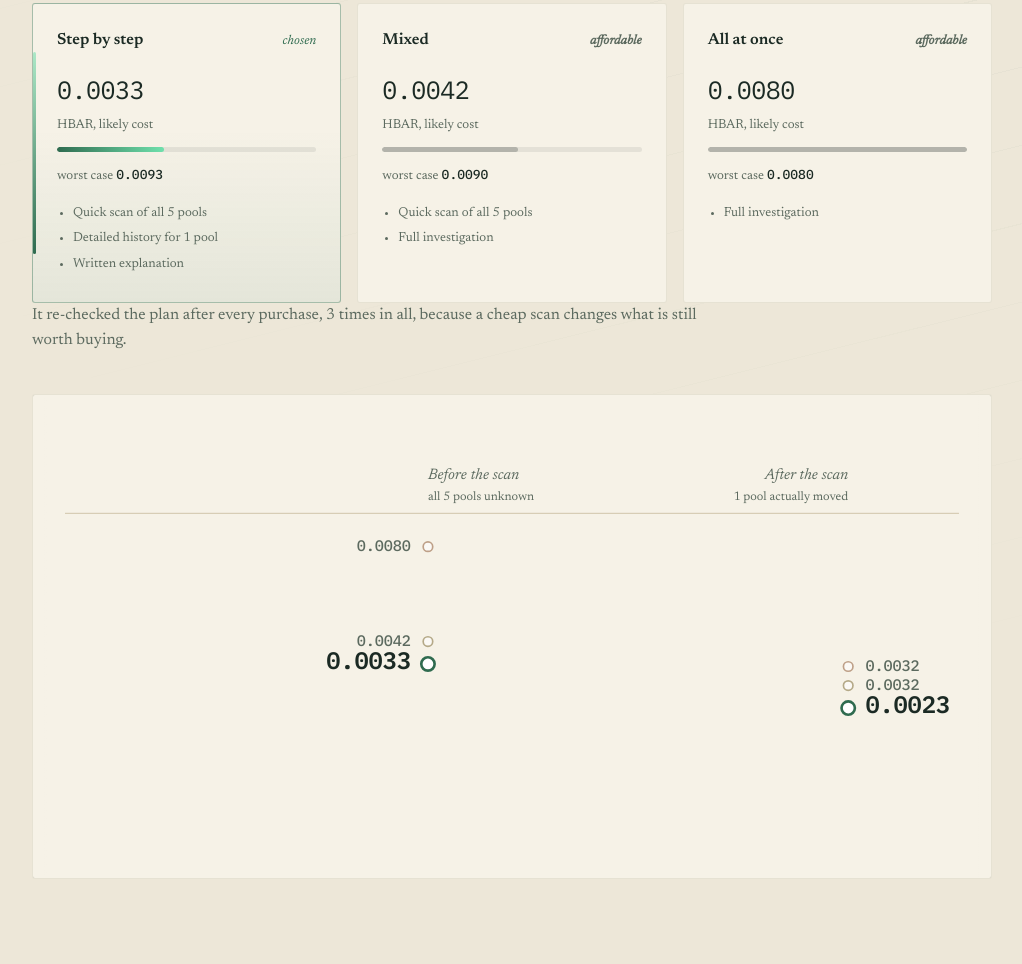
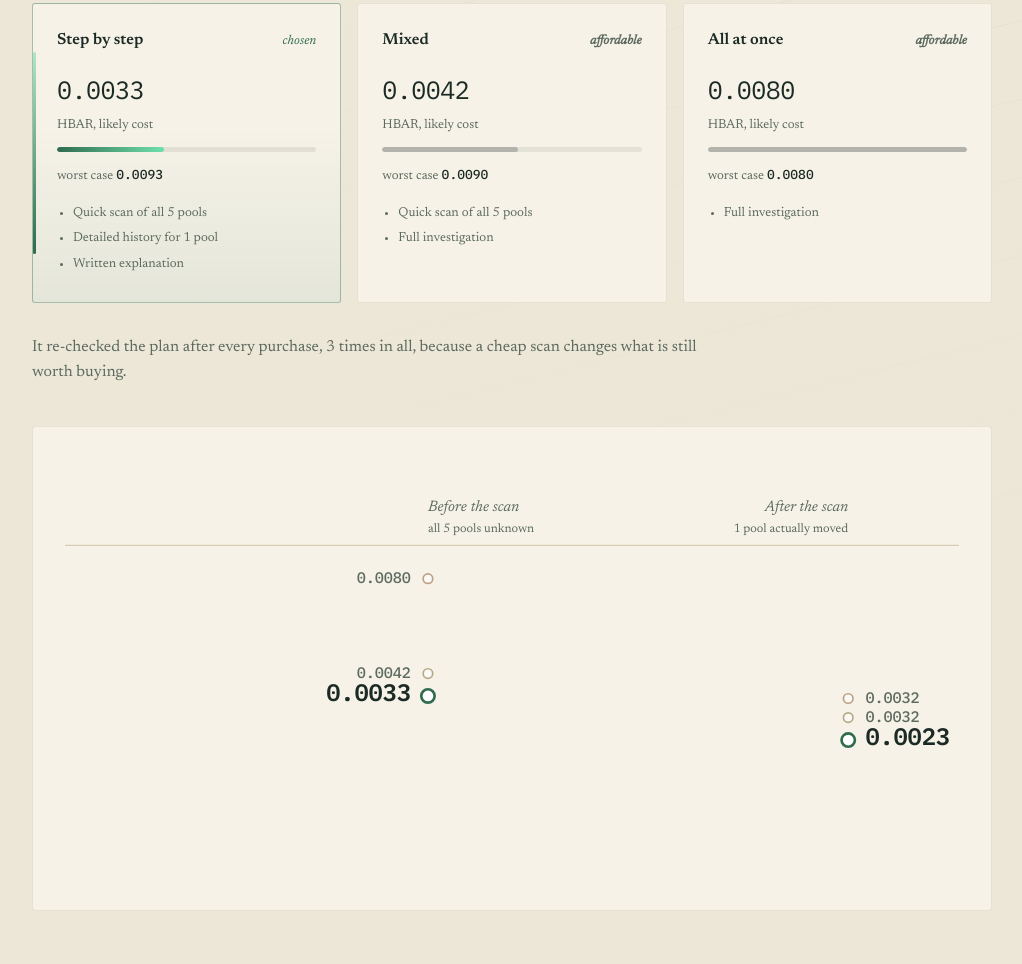
Before and after one commit to mandate-run/mandate, a plain HTML site: page site/index.html in a window 1280 px wide. Shown: the part 1436-2400 px from the top of the page, without its empty margins (128-1150 px from the left). Drawn offline with Linux system fonts and the light colour scheme.

Commit message:
style(site): the note clears the cards

```diff
--- a/site/style.css
+++ b/site/style.css
@@ -438,7 +438,7 @@ tr.moved td { background: rgba(47,107,79,.06); }
 tr.moved td:first-child { box-shadow: inset 3px 0 0 var(--sealed); }
 
 /* A note that follows a table belongs to it, but not pressed against it. */
-.scroll + .note, table + .note { margin-top: var(--s6); }
+.scroll + .note, table + .note, .plans + .note { margin-top: var(--s6); }
 
 /* The close. The page argues for five sections, then says what to do with
    it. The commands are the point, so they carry the weight. */
```
